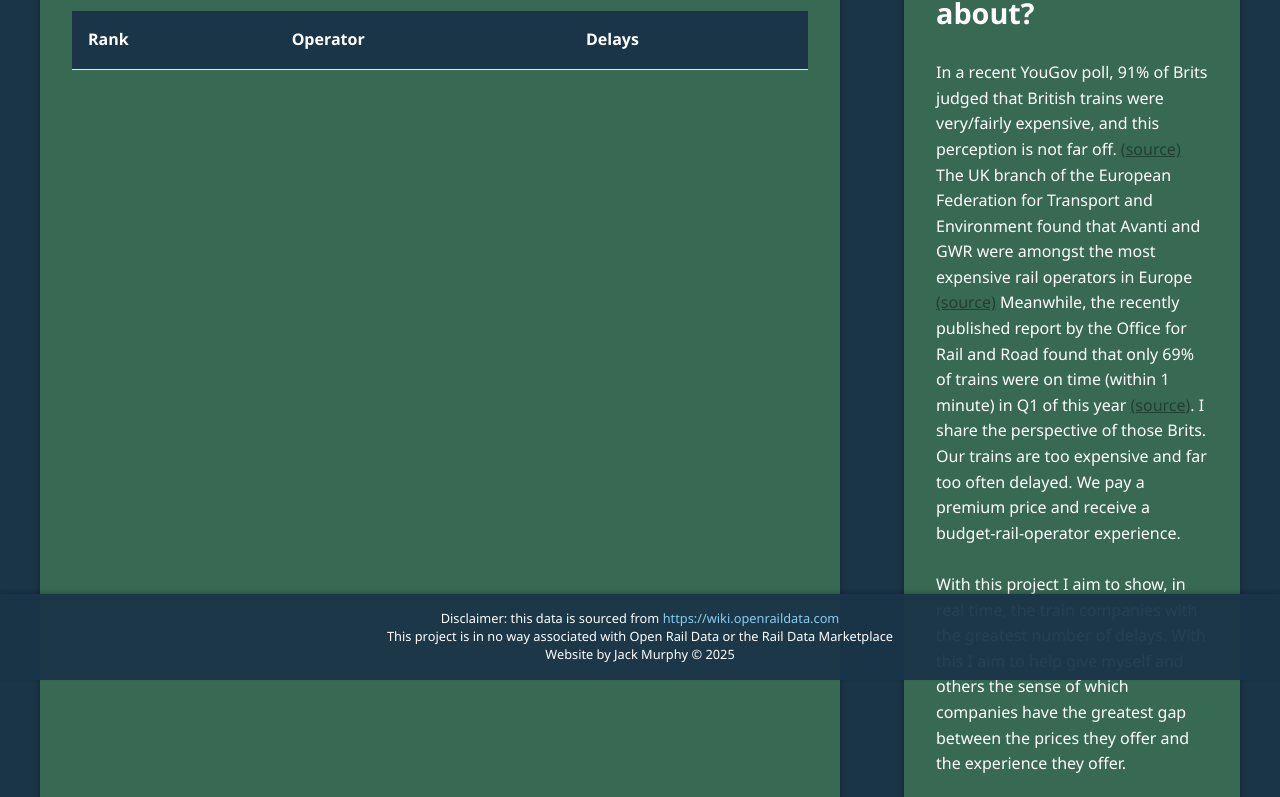
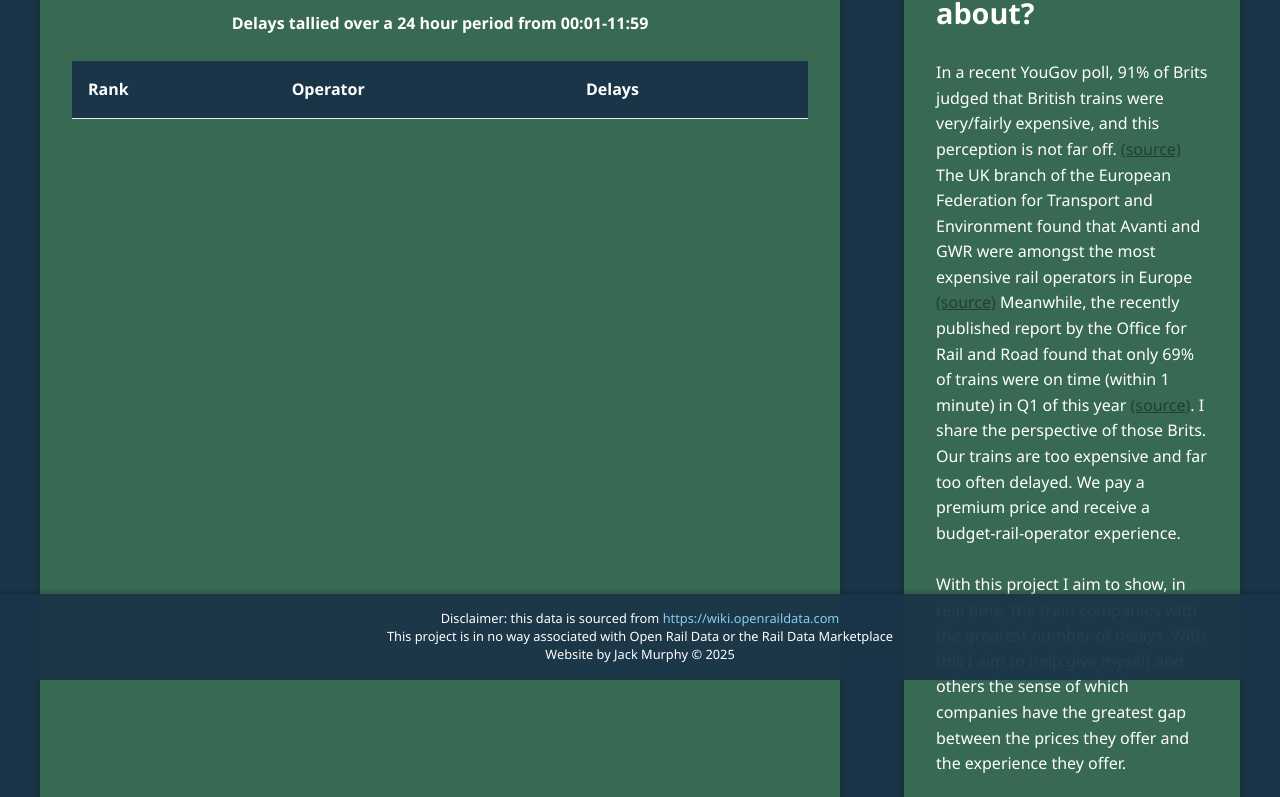
Before and after one commit to jackfrancismurphy/train_pipeline, a plain HTML site: page UI/index.html in a window 1280 px wide. Shown: the part 120-917 px from the top of the page. Drawn offline with Linux system fonts and the light colour scheme; no server answers.

Commit message:
Adding subtitle for clarity

```diff
--- a/UI/index.html
+++ b/UI/index.html
@@ -12,6 +12,7 @@
         <div class="content-wrapper">
             <div class="leaderboard">
                 <h1>Train Delay Leaderboard</h1>
+                <h3>Delays tallied over a 24 hour period from 00:01-11:59</h3>
                 <table id="delayTable">
                     <thead>
                         <tr>
```
